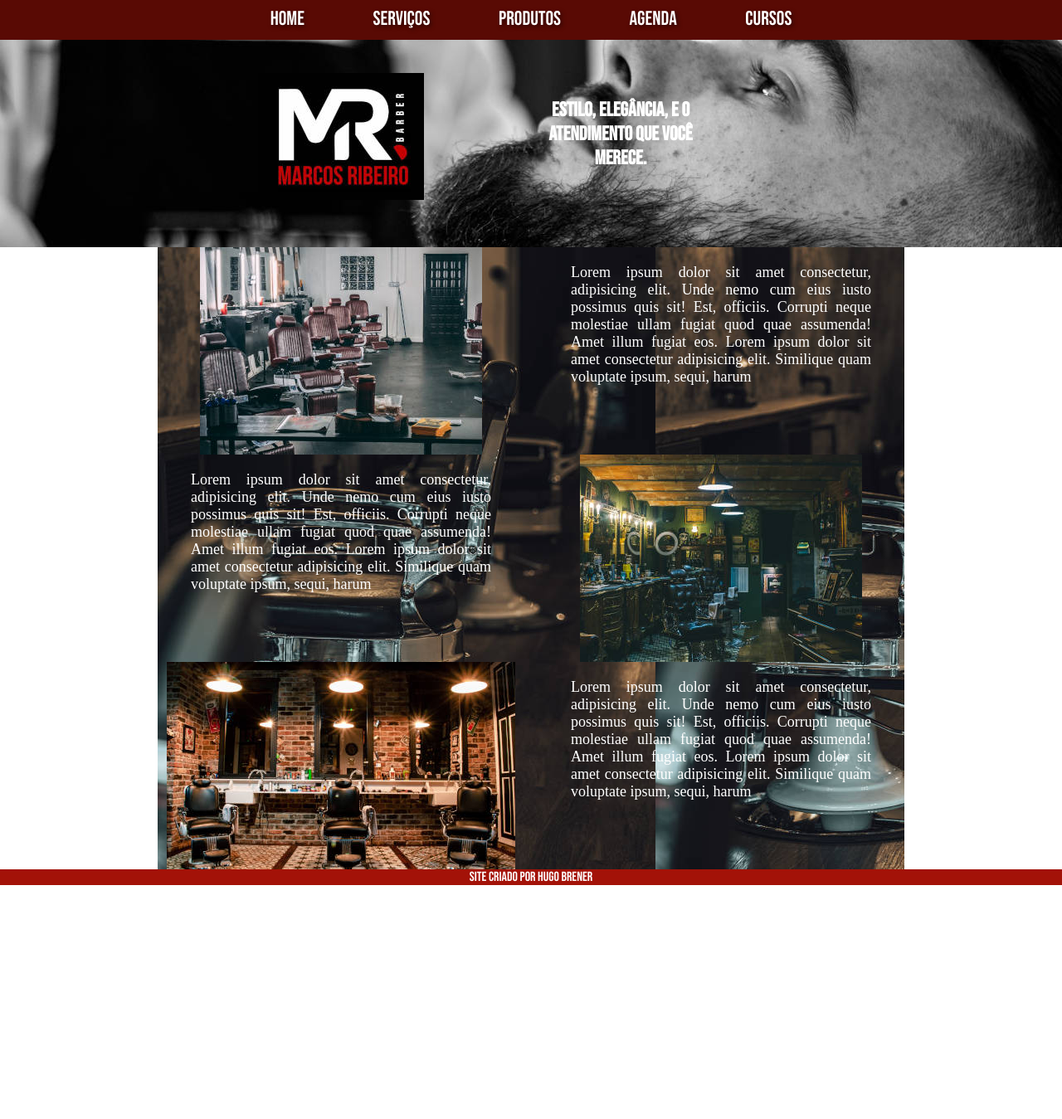
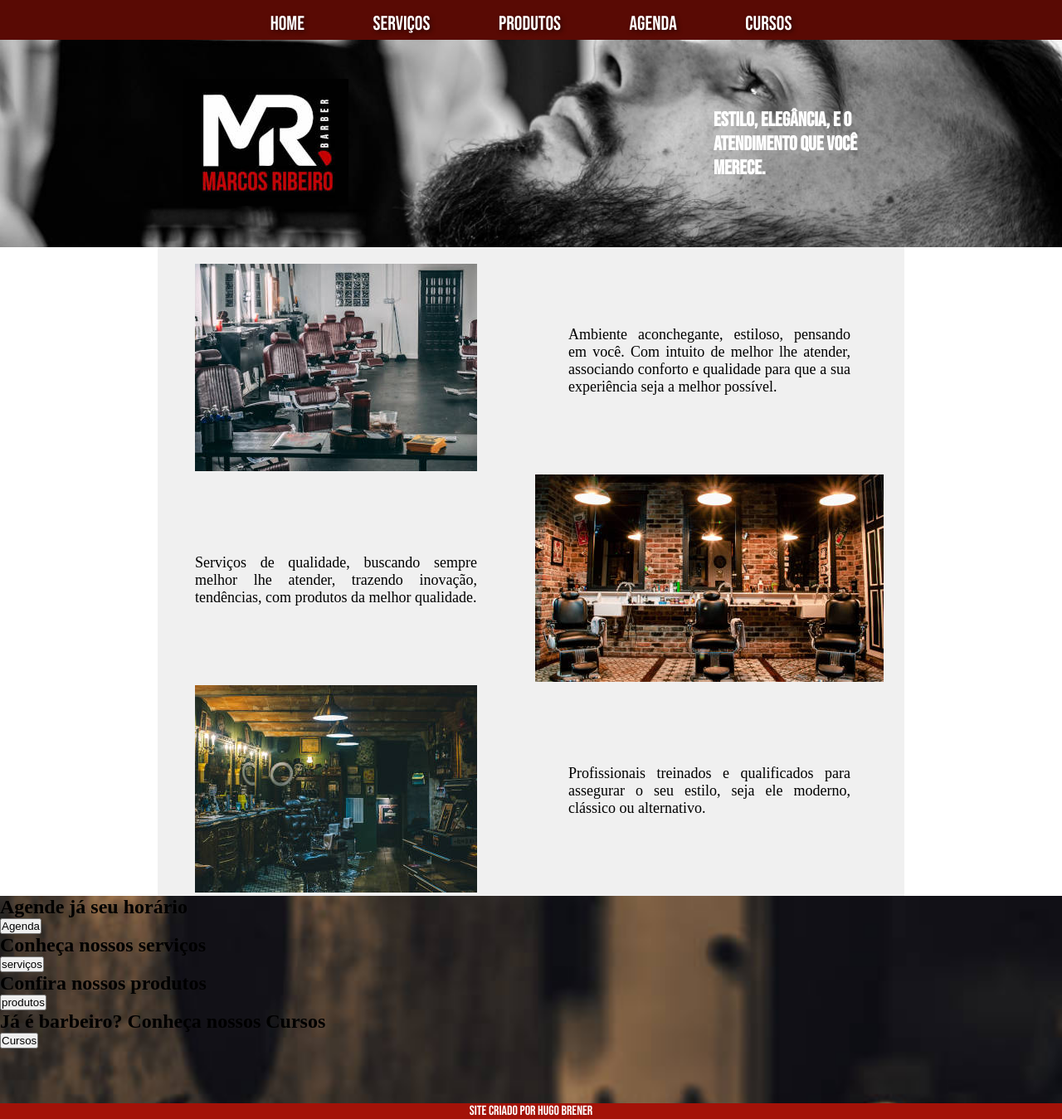
Before and after one commit to hugobrener/html-css, a plain HTML site: page studio-marcos-ribeiro/index.html in a window 1280 px wide. Shown: the part 2-1351 px from the top of the page at 83% size. Before the commit the page ends 1069 px from the top, so only its background shows below. Drawn offline with Linux system fonts and the light colour scheme.

Commit message:
melhorando a estrutura do site

```diff
--- a/studio-marcos-ribeiro/index.html
+++ b/studio-marcos-ribeiro/index.html
@@ -19,47 +19,57 @@
 
     </nav>
     </header>
-    <section>
-        <div class="conteiner">
-            <ul>
-                <li>
+    <section class="container">
+        <div id="q1">
             <img src="imagens/logo-marcos-ribeiro-200.jpg" alt="">
-                </li>
-                <li>
+        </div>
+        <div id="q2">
             <h1> Estilo, Elegância, E o Atendimento que você merece.
             </h1>
-                </li>
-            </ul>
         </div>
     </section>
-    <main>
-        <ul>
-            <li>
+    <main class="conteudo">
+
+        <div id="img1">
             <img src="imagens/espaco-modelo-w340-h250.jpg" alt="">
-            </li>
-            <li>
+        </div>
+        <div>
             <p>
-                    Lorem ipsum dolor sit amet consectetur, adipisicing elit. Unde nemo cum eius iusto possimus quis sit! Est, officiis. Corrupti neque molestiae ullam fugiat quod quae assumenda! Amet illum fugiat eos. Lorem ipsum dolor sit amet consectetur adipisicing elit. Similique quam voluptate ipsum, sequi, harum
+                Ambiente aconchegante, estiloso, pensando em você. Com intuito de melhor lhe atender, associando conforto e qualidade para que a sua experiência seja a melhor possível.
             </p>
-            </li>
-            <li>
+        </div>
+        <div>
+                <p>
+                    Serviços de qualidade, buscando sempre melhor lhe atender, trazendo inovação, tendências, com produtos da melhor qualidade.
+                </p>
+            </div>
+        <div>
             <img src="imagens/espaço-modelo-2-w420-h250.jpg" alt="">
-            </li>
-            <li>
+        </div>
+
+
+
+        <div>
+            <img src="imagens/espaco-modelo1-w340-h250.jpg" alt="">
+        </div>
+
+        <div>
             <p>
-                    Lorem ipsum dolor sit amet consectetur, adipisicing elit. Unde nemo cum eius iusto possimus quis sit! Est, officiis. Corrupti neque molestiae ullam fugiat quod quae assumenda! Amet illum fugiat eos. Lorem ipsum dolor sit amet consectetur adipisicing elit. Similique quam voluptate ipsum, sequi, harum
+                Profissionais treinados e qualificados para assegurar o seu estilo, seja ele moderno, clássico ou alternativo.
             </p>
-            </li>
-            <li>
-                <img src="imagens/espaco-modelo1-w340-h250.jpg" alt="">
-            </li>
-            <li>
-                <p>
-                    Lorem ipsum dolor sit amet consectetur, adipisicing elit. Unde nemo cum eius iusto possimus quis sit! Est, officiis. Corrupti neque molestiae ullam fugiat quod quae assumenda! Amet illum fugiat eos. Lorem ipsum dolor sit amet consectetur adipisicing elit. Similique quam voluptate ipsum, sequi, harum
-                </p>
-            </li>
-        </ul>
+        </div>
+
     </main>
+    <section class="links">
+        <h2>Agende já seu horário</h2>
+        <button>Agenda</button>
+        <h2>Conheça nossos serviços</h2>
+        <button>serviços</button>
+        <h2>Confira nossos produtos</h2>
+        <button>produtos</button>
+        <h2>Já é barbeiro? Conheça nossos Cursos</h2>
+        <button>Cursos</button>
+    </section>
 
     <footer>
         <p>Site criado por Hugo Brener </p>
--- a/studio-marcos-ribeiro/style.css
+++ b/studio-marcos-ribeiro/style.css
@@ -22,11 +22,12 @@
 
 header {
     background-color: var(--cor06);
-    height: 50px;
+    min-height: 50px;
     text-align: center;
     font-family: 'Bebas Neue', cursive;
     margin: auto;
     color: white;
+    display: flex;
 }
 
 
@@ -58,70 +59,70 @@ a:hover {
     padding: 5px 40px;
 }
 
-section {
+.container {
     background-image: url(imagens/wallpapper-inicio-w1300.jpg);
-    height: 250px;
+    background-size: cover;
+    display: flex;
+    flex-wrap: wrap;
+    align-items: center;
+    justify-content: space-around;
+    min-height: 250px;
     color: white;
+    position: relative;
+
+}
+
+div#q1 {
+    margin:auto;
+}
+
+div#q2 {
+    margin:auto;
 
 }
 
 section h1 {
     font-family: var(--fonte-destaque);
     width: 200px;
-    padding: 70px 0px;
 
-}
 
-section img {
-    padding: 40px 0px;
-}
-
-section ul {
-    height: 250px;
-    padding: 0px
-}
-section li {
-    width: 442px;
-    margin: auto;
-    padding: 0px;
-}
-div.conteiner {
-    max-width: 900px;
-    display: flex;
-    margin: auto;
-    text-align: center;
 }
 
 
 
-main {
+
+
+
+
+.conteudo {
     max-width: 900px;
+    background-color: rgb(240, 240, 240);
+    margin: auto;
+    display: flex;
+    flex-wrap: wrap;
+    align-items: center;
+    justify-content: space-around;
+}
 
-    background-image: url(imagens/wallpaper.jpg);
-    margin: auto;
-    display: flex
+main div#img1 {
+    padding-top: 20px;
 }
 
 
 
-ul {
-    display: flexbox;
-    list-style-position: inside;
-    list-style-type:none;
-    columns: 2;
-
+main p {
+    font-size: 18px;
+    text-align: justify;
+    padding: 20px 20px ;
+    color: black;
+    max-width: 340px;
 }
 
-li {
-    height: 250px;
-    text-align: center;
-}
-
-li p {
-    font-size: 18px;
-    text-align: justify;
-    padding: 20px 40px ;
-    color: white;
+.links {
+    min-height: 250px;
+    background-image: url(imagens/wallpaper.jpg);
+    background-repeat: no-repeat;
+    background-size: cover;
 }
 
 footer {
```
Also changed, not shown: exercícios/ex022/fundo01.html (+16 -3 lines). Lines whose indentation alone changed are shown as unchanged.
